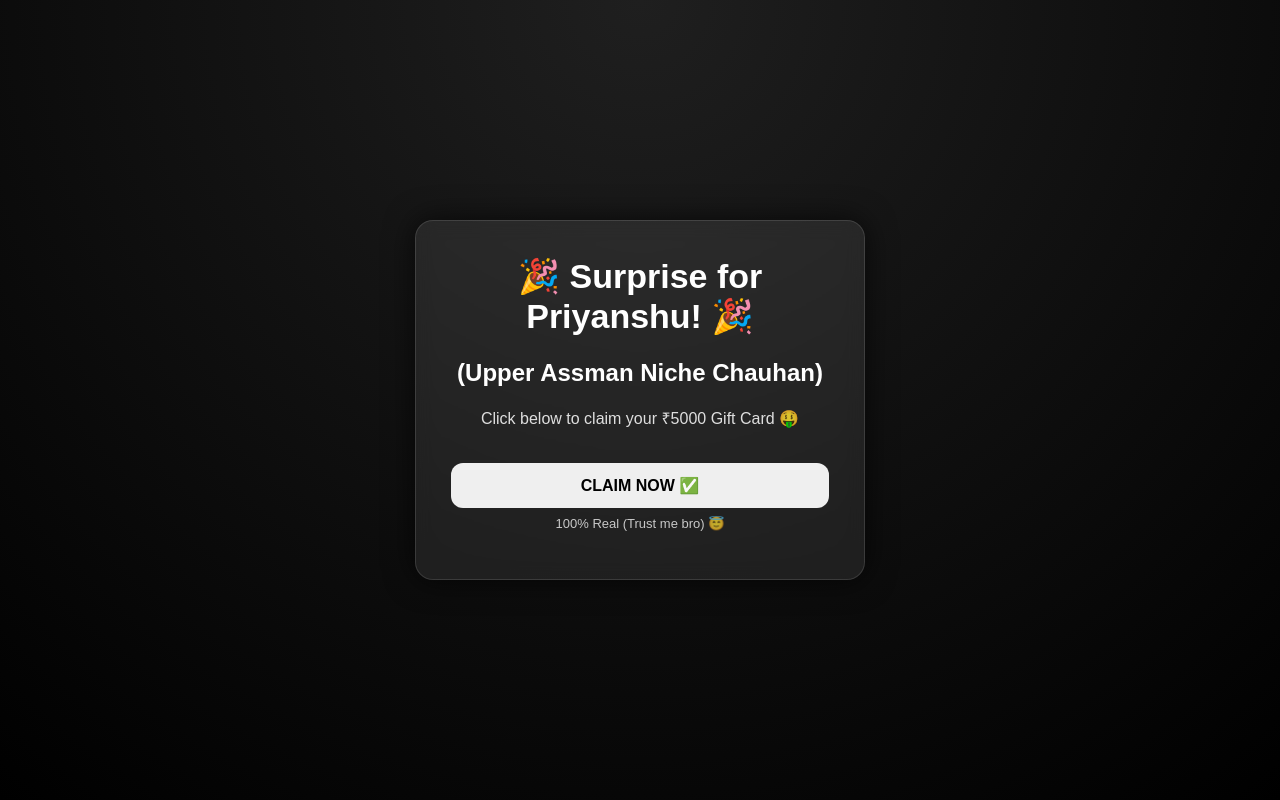
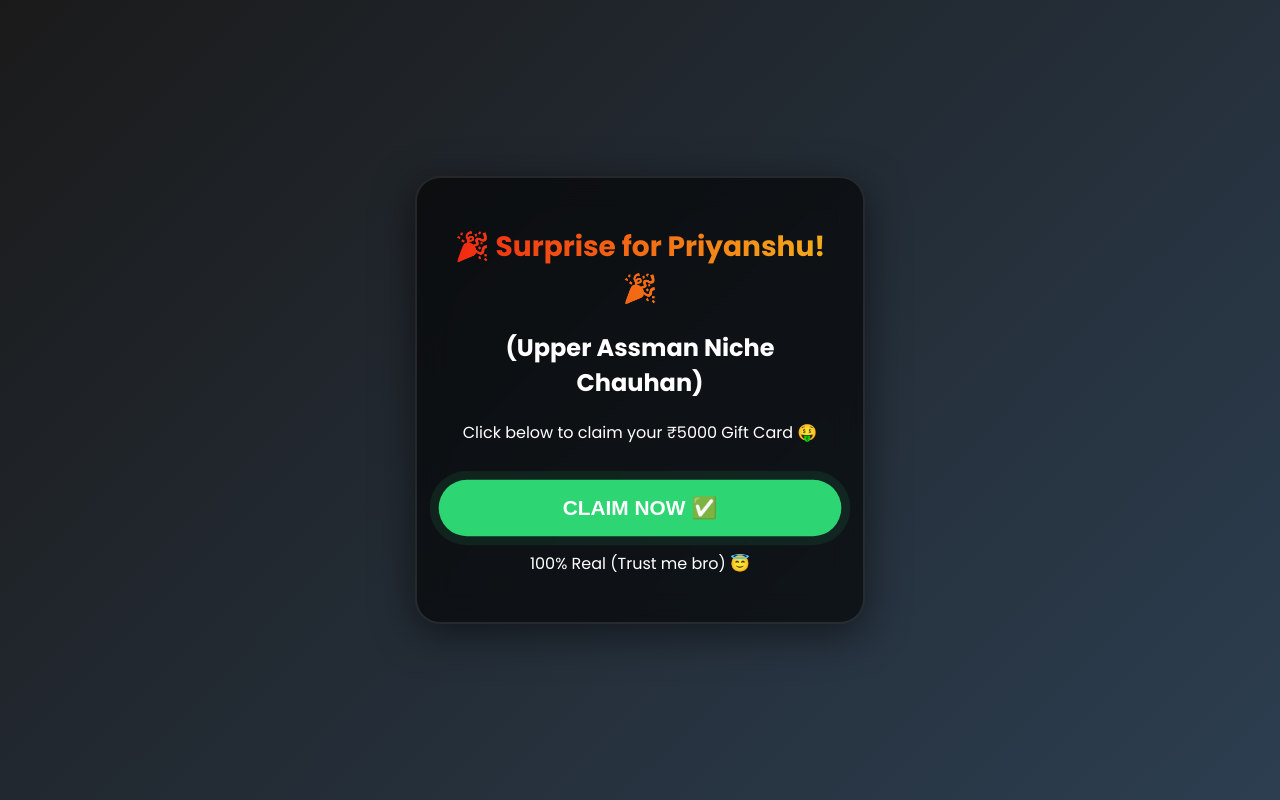
Before and after one commit to akash9807op-dotcom/test, a FastAPI app: page / in a window 1280 px wide. Run offline with FastAPI, Linux system fonts and the light colour scheme; parts of the project's set-up code (start-up, migrations or seed data) failed here and were passed over.

Commit message:
Update style.css

```diff
--- a/app/static/style.css
+++ b/app/static/style.css
@@ -1,6 +1,5 @@
 * {
   box-sizing: border-box;
-  font-family: Arial, sans-serif;
 }
 
 body {
@@ -9,89 +8,121 @@ body {
   display: flex;
   justify-content: center;
   align-items: center;
-  background: radial-gradient(circle at top, #1f1f1f, #000);
+  background: linear-gradient(135deg, #1a1a1a, #2c3e50);
   color: white;
+  font-family: 'Poppins', sans-serif;
+  overflow: hidden; /* Prevents scrollbars during shake */
+  transition: background 0.2s;
+}
+
+/* Chaos Mode (Triggered by JS) */
+body.chaos {
+  animation: flash 0.1s infinite;
+}
+
+@keyframes flash {
+  0% { background: red; }
+  50% { background: blue; }
+  100% { background: black; }
 }
 
 .container {
-  width: 95%;
+  width: 90%;
   max-width: 450px;
+  position: relative;
+  z-index: 10;
 }
 
 .card {
-  background: rgba(255, 255, 255, 0.08);
-  border: 1px solid rgba(255,255,255,0.12);
-  backdrop-filter: blur(10px);
-  padding: 35px;
-  border-radius: 18px;
+  background: rgba(0, 0, 0, 0.6);
+  border: 2px solid rgba(255, 255, 255, 0.1);
+  backdrop-filter: blur(15px);
+  padding: 30px;
+  border-radius: 25px;
   text-align: center;
-  box-shadow: 0 0 30px rgba(0,0,0,0.7);
+  box-shadow: 0 10px 40px rgba(0,0,0,0.5);
+  transition: transform 0.3s;
 }
 
-h1 {
-  margin-top: 0;
-  font-size: 34px;
+h1.vibing {
+  font-size: 28px;
+  background: linear-gradient(to right, #f12711, #f5af19);
+  -webkit-background-clip: text;
+  -webkit-text-fill-color: transparent;
+  margin-bottom: 5px;
 }
 
-.sub {
-  opacity: 0.85;
+/* The Bait Button */
+.pulse-button {
+  background: #2ed573;
+  color: white;
+  border: none;
+  padding: 15px 30px;
+  font-size: 20px;
+  border-radius: 50px;
+  cursor: pointer;
+  box-shadow: 0 0 20px #2ed573;
+  animation: pulse 1.5s infinite;
+  font-weight: bold;
+  width: 100%;
+  margin-top: 20px;
 }
 
-button {
-  padding: 13px 18px;
-  margin-top: 18px;
-  border: none;
-  border-radius: 12px;
-  font-size: 16px;
-  cursor: pointer;
-  font-weight: 600;
+@keyframes pulse {
+  0% { transform: scale(1); box-shadow: 0 0 0 0 rgba(46, 213, 115, 0.7); }
+  70% { transform: scale(1.05); box-shadow: 0 0 0 10px rgba(46, 213, 115, 0); }
+  100% { transform: scale(1); box-shadow: 0 0 0 0 rgba(46, 213, 115, 0); }
 }
 
-#startBtn {
-  width: 100%;
+/* Hacking Loader Styles */
+.hidden { display: none; }
+
+.hack-text {
+  font-family: 'Courier New', Courier, monospace;
+  color: #00ff00;
+  font-size: 14px;
+  margin: 15px 0;
+  min-height: 40px;
 }
 
-#replayBtn {
-  margin-top: 14px;
+.progress-bar {
+  width: 100%;
+  height: 10px;
+  background: #333;
+  border-radius: 5px;
+  overflow: hidden;
+  margin-top: 10px;
 }
 
-.hint {
-  margin-top: 8px;
-  opacity: 0.75;
-  font-size: 13px;
+.fill {
+  height: 100%;
+  background: #00ff00;
+  width: 0%;
+  transition: width 0.2s;
 }
 
-.hidden {
-  display: none;
+/* Rainbow Text for Prank Reveal */
+.rainbow-text {
+  animation: rainbow 1s infinite;
+  font-size: 32px;
 }
 
-.loader {
-  width: 50px;
-  height: 50px;
-  margin: 18px auto;
-  border: 6px solid rgba(255,255,255,0.2);
-  border-top: 6px solid white;
-  border-radius: 50%;
-  animation: spin 1s linear infinite;
+@keyframes rainbow {
+  0% { color: red; transform: rotate(-5deg); }
+  25% { color: yellow; transform: rotate(5deg); }
+  50% { color: blue; transform: rotate(-5deg); }
+  75% { color: green; transform: rotate(5deg); }
+  100% { color: violet; transform: rotate(0deg); }
 }
 
-.loading-text {
-  opacity: 0.85;
-}
-
-@keyframes spin {
-  0% { transform: rotate(0deg); }
-  100% { transform: rotate(360deg); }
-}
-
-.shake {
-  animation: shake 0.35s ease-in-out 2;
+/* Shake Animation */
+.shake-hard {
+  animation: shake 0.5s cubic-bezier(.36,.07,.19,.97) both infinite;
 }
 
 @keyframes shake {
-  0% { transform: translateX(0px); }
-  25% { transform: translateX(-8px); }
-  50% { transform: translateX(8px); }
-  75% { transform: translateX(-6px); }
-  100% { transform: translateX(0px); }
+  10%, 90% { transform: translate3d(-10px, 0, 0); }
+  20%, 80% { transform: translate3d(10px, 0, 0); }
+  30%, 50%, 70% { transform: translate3d(-20px, 0, 0); }
+  40%, 60% { transform: translate3d(20px, 0, 0); }
 }
```
